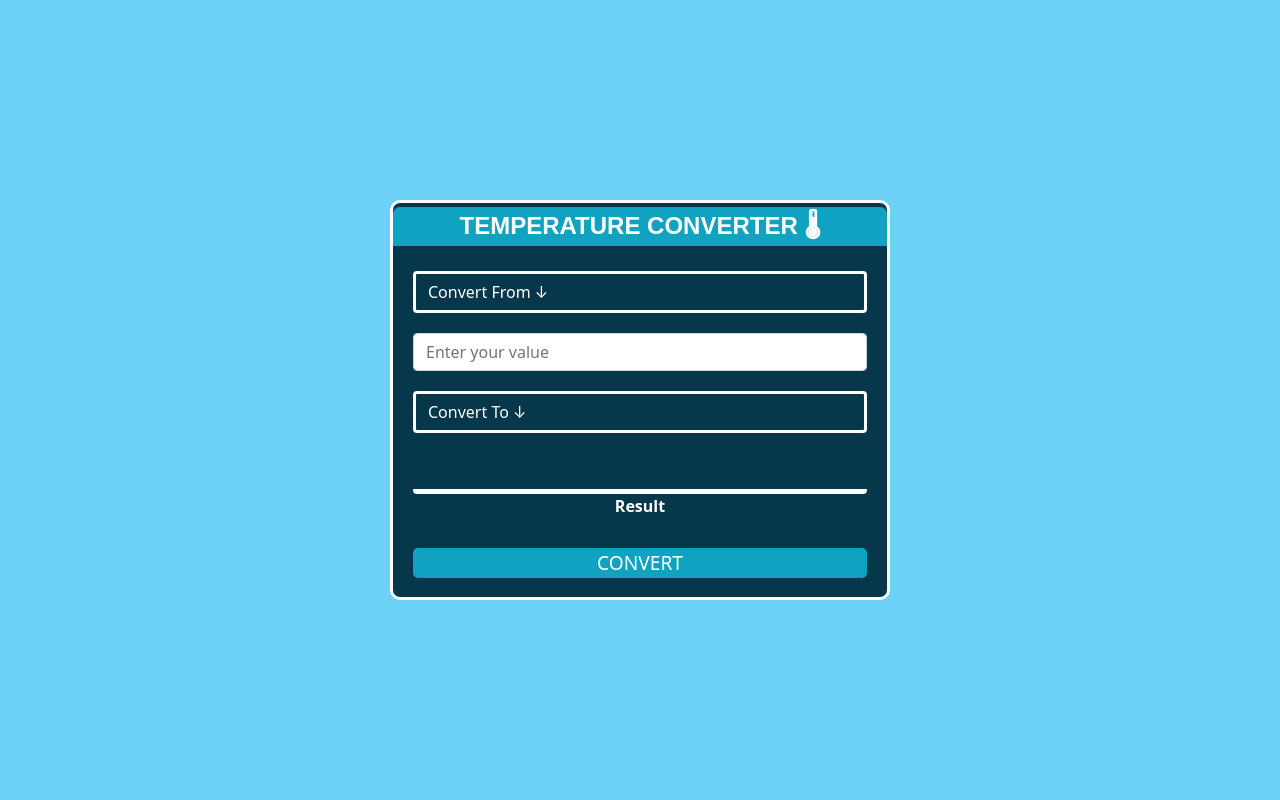
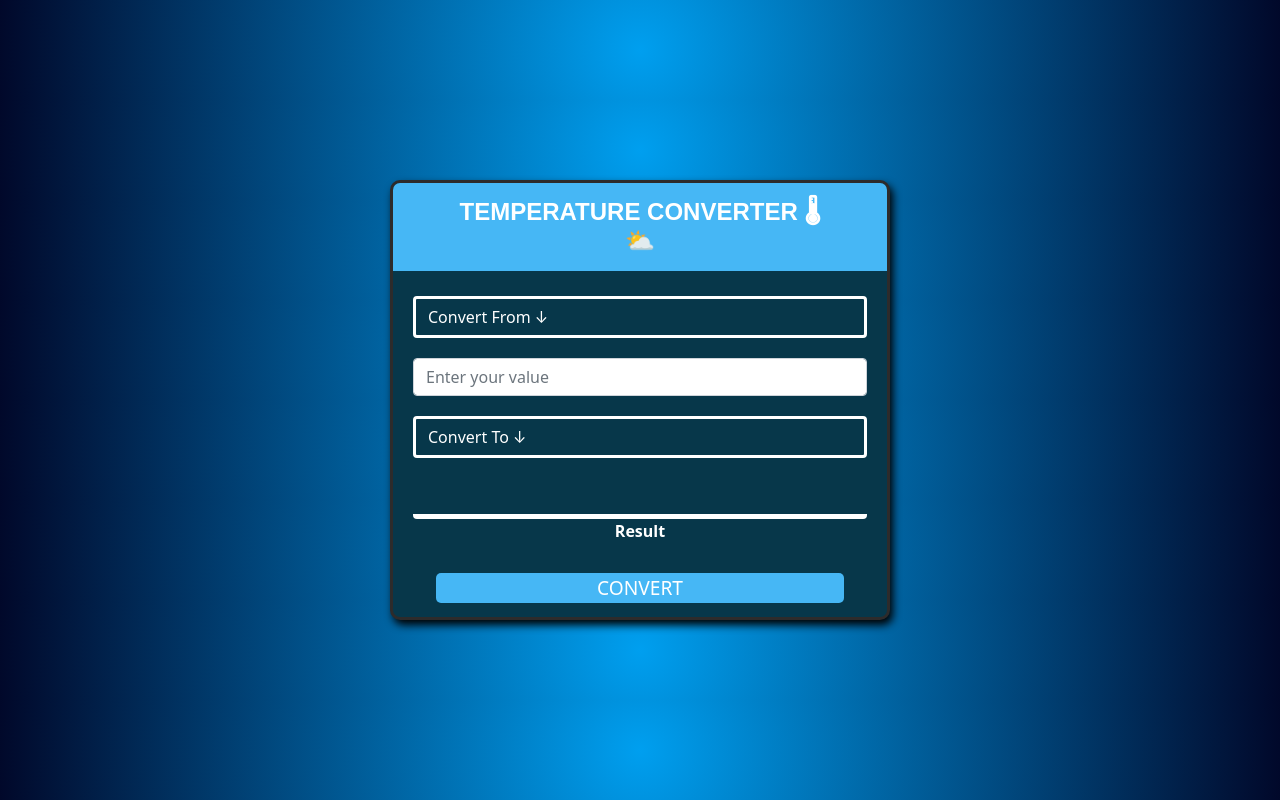
Before and after one commit to thepawankrtiwari/BharatIntern, a plain HTML site: page Temperature Converter/index.html in a window 1280 px wide. Drawn offline with nearby package versions, Linux system fonts and the light colour scheme; files whose address does not match are found by name.

Commit message:
Final Update

```diff
--- a/Netflix HomePage/Output/Nstyles.css
+++ b/Netflix HomePage/Output/Nstyles.css
@@ -56,7 +56,7 @@
     background-color: #dc030f;
     border: 1px solid #dc030f;
     color: white;
-    padding: 0.25rem 0.25rem;
+    /* padding: 0.25rem 0.25rem; */
     border-radius: 4px;
   }
 
@@ -435,10 +435,10 @@
     }
 
     .signin__button {
-      padding: 12px 12px;
+      padding: 9px 12px;
       font-size: 12px;
       margin-right: 100px;
-      margin-top: 1px;
+      margin-top: 0px;
     }
     .dropdown__container {
       padding: 4px 8px;
--- a/Temperature Converter/index.html
+++ b/Temperature Converter/index.html
@@ -11,8 +11,8 @@
 <body>
     <h1 class="head"></h1>
     <main>
-
-        <h2>Temperature Converter &#127777</h2>
+        <!-- &#9730 -->
+        <h2>Temperature Converter &#127777 &#9925</h2>
         <section>
             <select class="form-select" name="select" id="from">
                 <option value="" disabled selected>Convert From  &#x2193 </option>
--- a/Temperature Converter/style.css
+++ b/Temperature Converter/style.css
@@ -1,30 +1,32 @@
 :root{
     --green: #10a3c1;
     --blue: #07374a;
+    --black: #031572;
 }
 body{
-    background: #6cd0f7;
+    /* background: #6cd0f7; */
+    background:radial-gradient(circle, #009fef, #01082a);
+    /* background: linear-gradient(#e66465, #9198e5); */
     border: #020d0f;
 
 }
 main{
     width: 100%;
     max-width: 500px;
+    /* background: linear-gradient(#e66465, #9198e5); */
     background: var(--blue);
     position: absolute;
     top: 50%;
     left: 50%;
     transform: translate(-50%,-50%);
-    border: 3px solid white;
+    border: 3px solid rgb(45, 43, 43);
     border-radius: 10px;
-    max-height: 400px;
-    height: 75%;
+    max-height: 440px;
+    height: 80%;
     border-spacing: 10px;
     justify-content: space-evenly;
     align-content: space-evenly;
-
-
-
+    box-shadow:3px 5px 9px rgb(1, 1, 1);
 }
 main h2{
     text-transform: uppercase;
@@ -34,9 +36,10 @@ main h2{
     font-size: 1.5rem;
     font-weight: 800;
     /*color: #0e5385;*/
-    color: rgba(255, 255, 255);
-    background: var(--green);
-    padding: 5px 0;
+    color: rgb(255, 255, 255);
+    background-color: #46B7F5;
+    /* background: var(--green); */
+    padding: 15px 55px;
     border-radius: 7px 7px 0 0;
 }
 main section{
@@ -79,9 +82,10 @@ main section input{
 main section button{
     display: inline-block;
     margin-top: 30px;
-    width: 100%;
+    width: 90%;
     border: none;
     background: var(--green);
+    background-color: #46B7F5;
     color: white;
     font-size: 1.2rem;
     text-transform: uppercase;
@@ -103,6 +107,4 @@ main section button:active{
     font-weight: 600;
     font-size:400%;
 
-
-
 }
```
